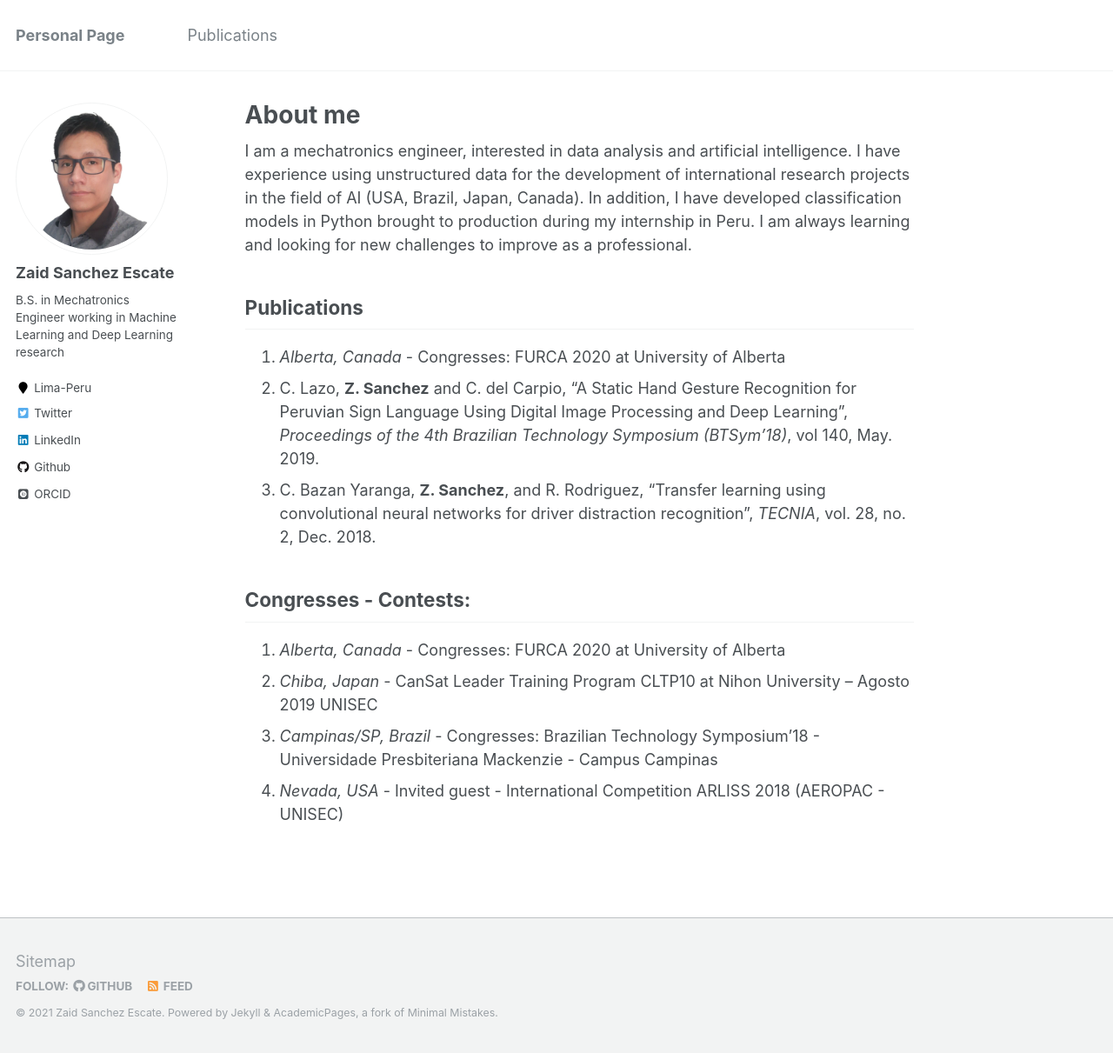
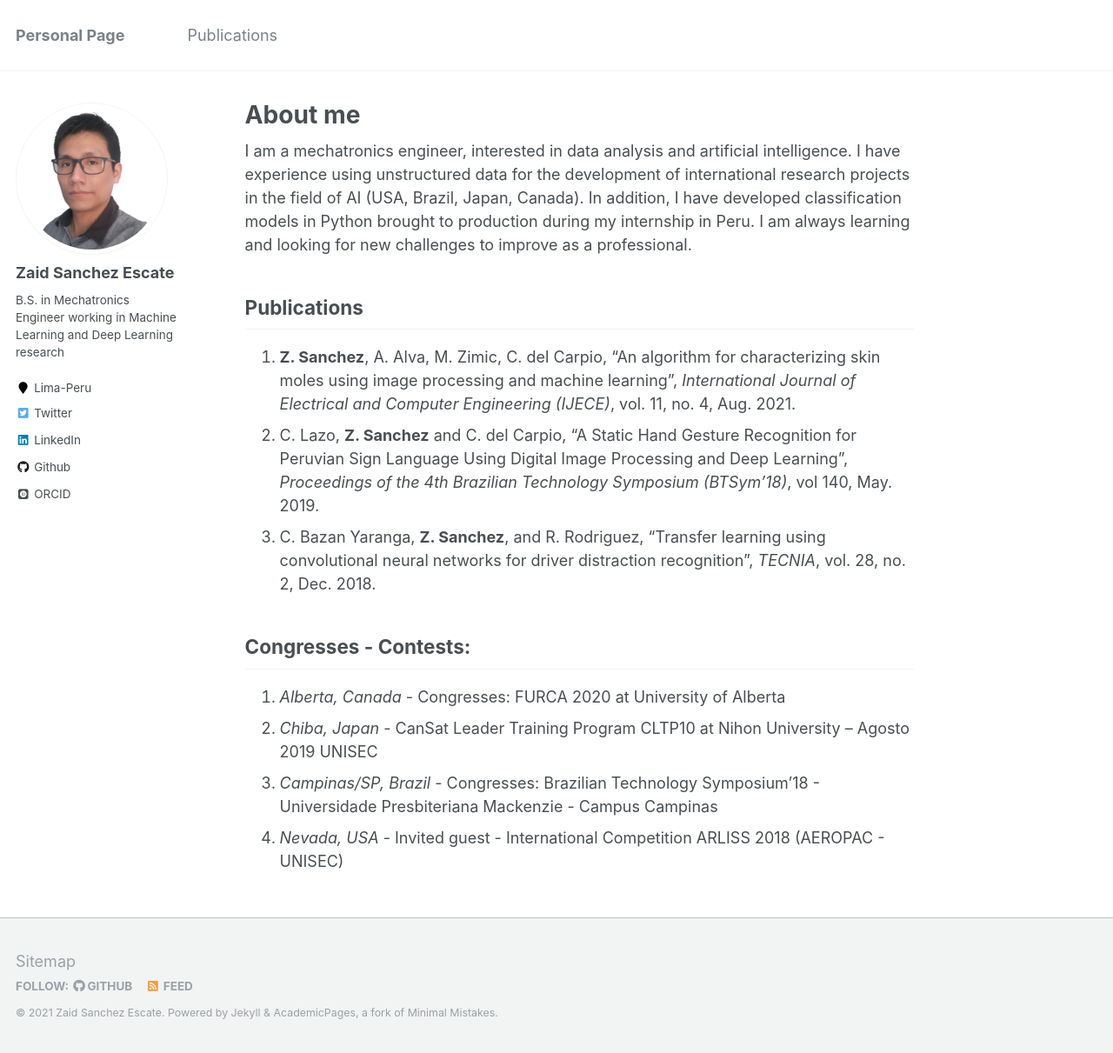
Before and after one commit to zaise/zaise.github.io, a Jekyll site: the page built from _pages/about.md, in a window 1280 px wide and 1211 px high. Shown: the whole window at 87% size. Built offline with Jekyll 4.4.1, drawn with Linux system fonts in a browser that asks for light colours; some web fonts are replaced.

Commit message:
2104291011

```diff
--- a/_pages/about.md
+++ b/_pages/about.md
@@ -12,7 +12,7 @@ I am a mechatronics engineer, interested in data analysis and artificial intelli
 
 Publications
 ------
-1. <i>Alberta, Canada</i> - Congresses: FURCA 2020 at University of Alberta
+1. <b>Z. Sanchez</b>, A. Alva, M. Zimic, C. del Carpio, "An algorithm for characterizing skin moles using image processing and machine learning", <i>International Journal of Electrical and Computer Engineering (IJECE)</i>, vol. 11, no. 4, Aug. 2021.
 1. C. Lazo, <b>Z. Sanchez</b> and C. del Carpio, "A Static Hand Gesture Recognition for Peruvian Sign Language Using Digital Image Processing and Deep Learning", <i>Proceedings of the 4th Brazilian Technology Symposium (BTSym'18)</i>, vol 140, May. 2019.
 1. C. Bazan Yaranga, <b>Z. Sanchez</b>, and R. Rodriguez, "Transfer learning using convolutional neural networks for driver distraction recognition", <i>TECNIA</i>, vol. 28, no. 2, Dec. 2018.
 
```
